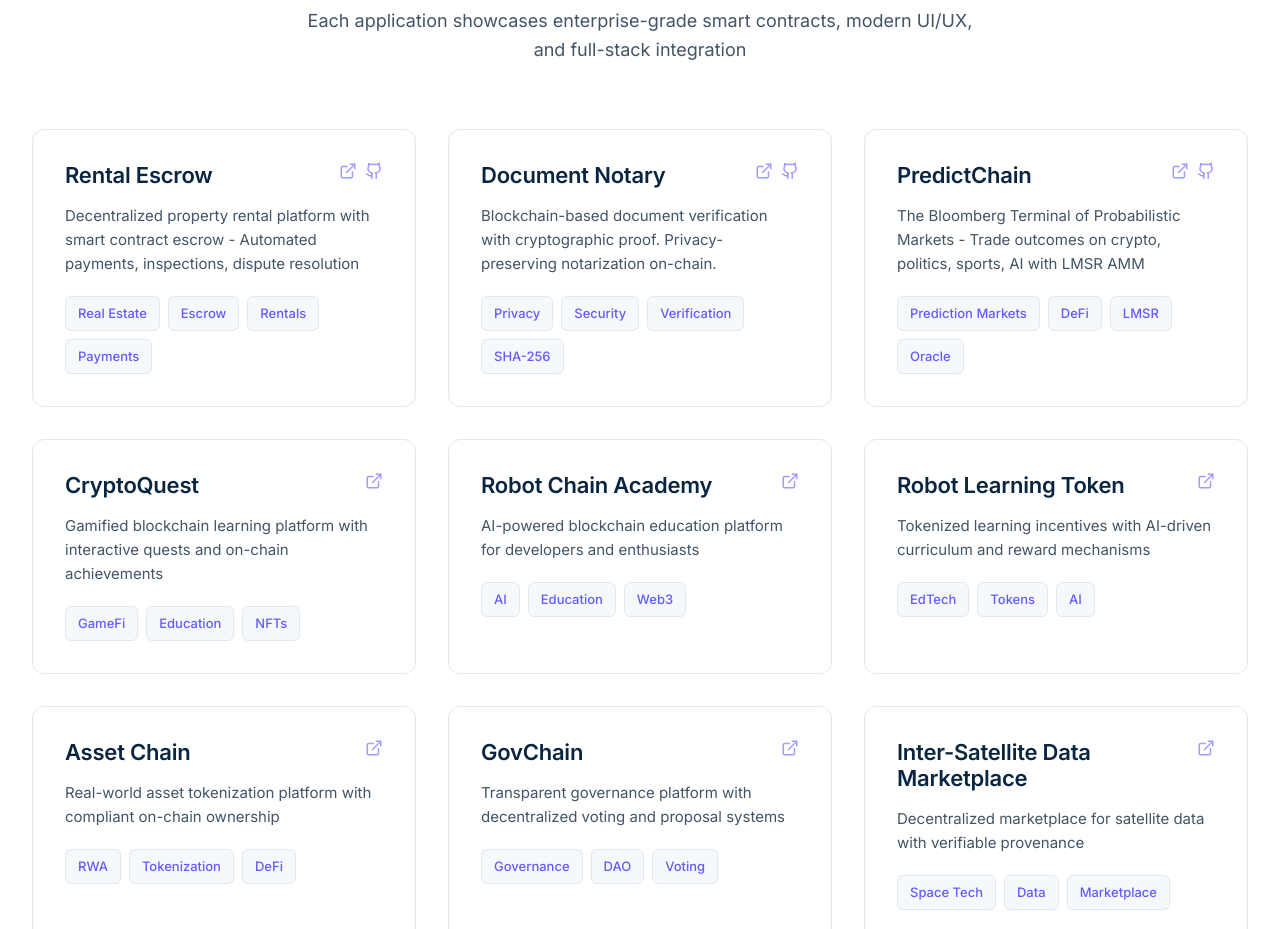
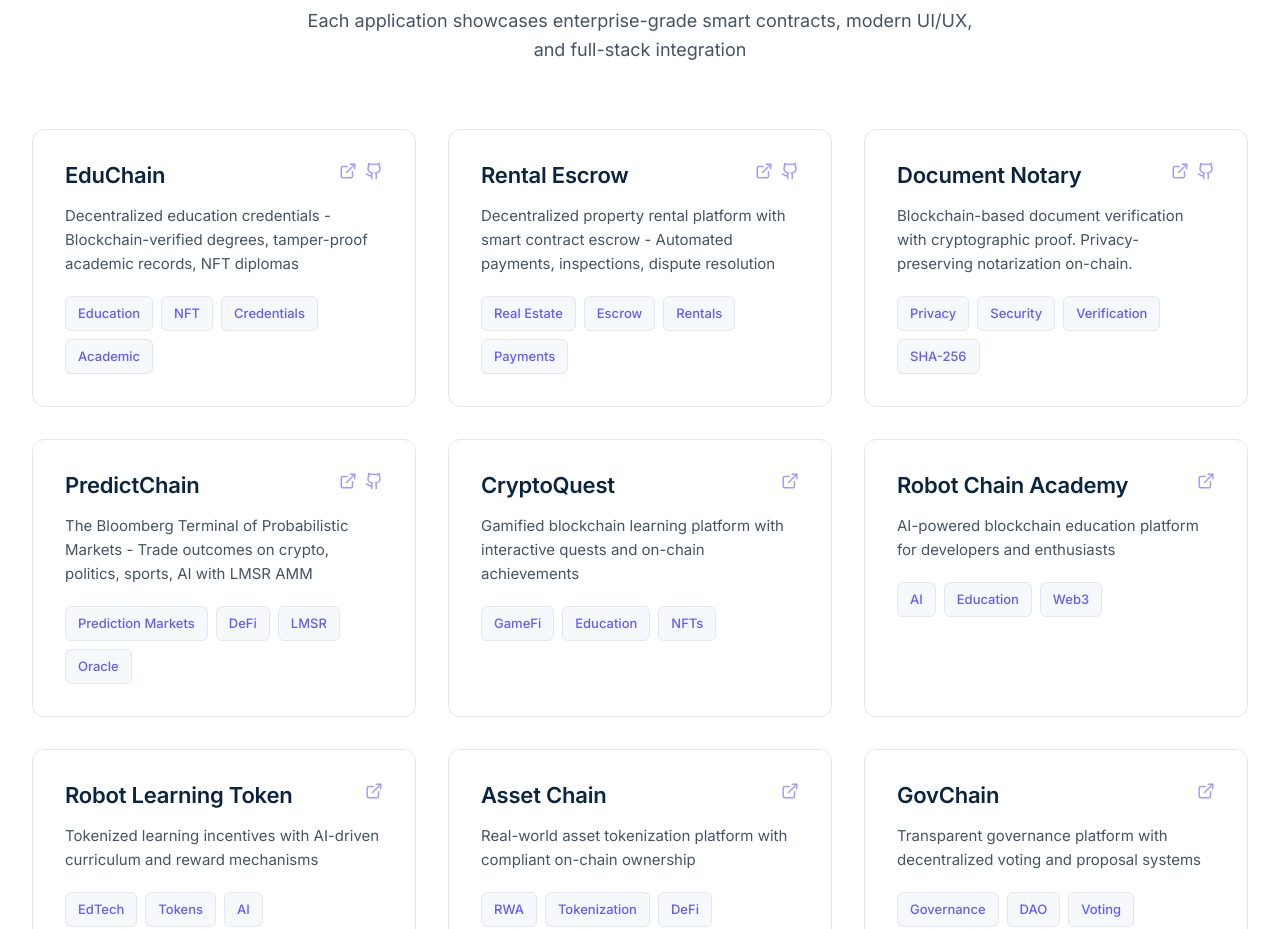
Before and after one commit to NinjjjaJoe/portfolio-dashboard, a Next.js app: page / in a window 1280 px wide. Shown: the part 1100-2029 px from the top of the page. Built offline with nearby package versions, Linux system fonts and the light colour scheme.

Commit message:
Add EduChain to portfolio

```diff
--- a/app/page.tsx
+++ b/app/page.tsx
@@ -13,6 +13,14 @@ interface Project {
 }
 
 const projects: Project[] = [
+  {
+    id: 'educhain',
+    title: 'EduChain',
+    description: 'Decentralized education credentials - Blockchain-verified degrees, tamper-proof academic records, NFT diplomas',
+    url: 'https://frontend-29hadrliu-ninjjjajoes-projects.vercel.app',
+    githubUrl: 'https://github.com/NinjjjaJoe/educhain',
+    tags: ['Education', 'NFT', 'Credentials', 'Academic']
+  },
   {
     id: 'rental-escrow',
     title: 'Rental Escrow',
```
